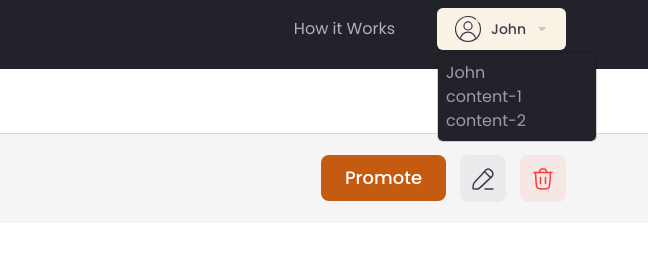
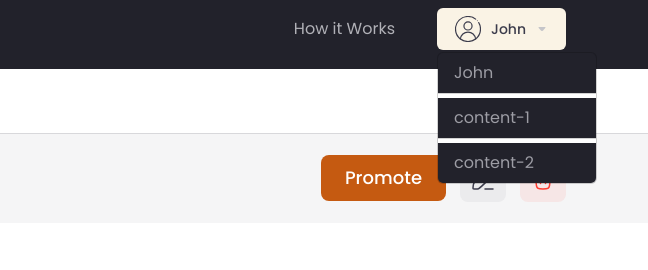
Before and after one commit to DineshR-Sparkout/Minexchange, a plain HTML site: page index.html in a window 1280 px wide. Both pictures are taken after a click on the button "John". Shown: the part 11-281 px from the top of the page, 632-1280 px from the left. Drawn offline with nearby package versions, Linux system fonts and the light colour scheme.

Commit message:
commit changes

```diff
--- a/assets/CSS/style.css
+++ b/assets/CSS/style.css
@@ -402,3 +402,7 @@ textarea:focus{
     border: none;
     outline: #3C3C4C solid 2px;
 }
+.dropdown-divider{
+    background-color:white;
+    padding: 2px;
+}
--- a/index.html
+++ b/index.html
@@ -3,7 +3,7 @@
   <head>
     <meta charset="UTF-8">
     <meta name="viewport" content="width=device-width, initial-scale=1.0">
-    <title>Minexchange</title>
+    <title>MineXchange</title>
     <link rel="icon" href="assets/images/icon.png">
     <link rel="preconnect" href="https://fonts.googleapis.com">
     <link rel="preconnect" href="https://fonts.gstatic.com" crossorigin>
@@ -51,15 +51,17 @@
                     <path d="M9.29661 4.09743C9.51896 4.26119 9.56646 4.57418 9.40266 4.79653C9.27551 4.96923 9.14826 5.1334 9.03666 5.2764C8.81391 5.5618 8.50726 5.9441 8.17406 6.3278C7.84306 6.70905 7.47606 7.1032 7.13341 7.40595C6.96266 7.5568 6.78616 7.69555 6.61411 7.7993C6.45571 7.89475 6.23811 8 6.00006 8C5.76201 8 5.54441 7.89475 5.38601 7.7993C5.21396 7.69555 5.03746 7.5568 4.86672 7.40595C4.52408 7.1032 4.15706 6.70905 3.82604 6.3278C3.49286 5.9441 3.1862 5.5618 2.96344 5.2764C2.85186 5.1334 2.72464 4.96924 2.59744 4.79654C2.43368 4.57419 2.48118 4.26119 2.70352 4.09743C2.7929 4.0316 2.89694 3.99992 3.00003 4H6.00006H9.00011C9.10321 3.99992 9.20721 4.0316 9.29661 4.09743Z" fill="#C5C5C9"/>
                   </svg>
                 </button>
-                <ul class="dropdown-menu p-2">
+                <ul class="dropdown-menu">
                   <li>
-                    <a href="javascript:void(0)" class="tabs text-decoration-none">John</a>
+                    <a href="javascript:void(0)" class="tabs text-decoration-none p-2 p-lg-3">John</a>
                   </li>
+                  <li><hr class="dropdown-divider"></li>
                   <li>
-                    <a href="javascript:void(0)" class="tabs text-decoration-none">content-1</a>
+                    <a href="javascript:void(0)" class="tabs text-decoration-none p-2 p-lg-3">content-1</a>
                   </li>
+                  <li><hr class="dropdown-divider"></li>
                   <li>
-                    <a href="javascript:void(0)" class="tabs text-decoration-none">content-2</a>
+                    <a href="javascript:void(0)" class="tabs text-decoration-none p-2 p-lg-3">content-2</a>
                   </li>
                 </ul>
               </div>
@@ -176,7 +178,7 @@
           </div>
           <div class="col-12 col-lg-7 pt-2 ps-lg-4">
             <div id="carouselExample" class="carousel slide">
-              <div class="carousel-inner">
+              <div class="carousel-inner ">
                 <div class="carousel-item active">
                   <picture>
                     <source type="image/webp" src="assets/images/mines.webp">
```
